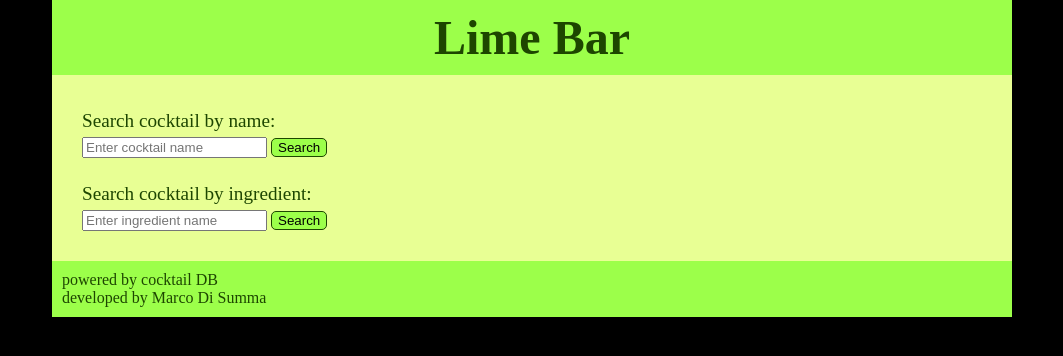
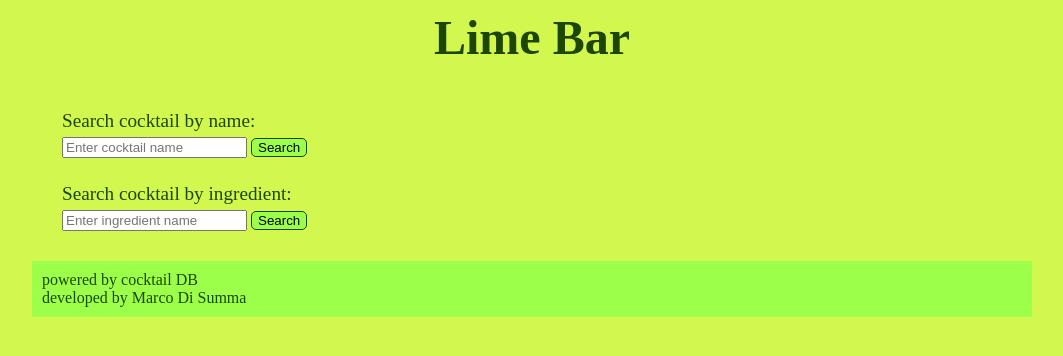
Before and after one commit to mdisumma/cocktail-API, a website: page _site/index.html in a window 1280 px wide. Shown: the whole page, without its empty margins (108-1171 px from the left). Drawn offline with nearby package versions, Linux system fonts and the light colour scheme; no server answers.

Commit message:
grid implementation

```diff
--- a/_site/css/style.css
+++ b/_site/css/style.css
@@ -1,6 +1,3 @@
-header {
-  background-color: #9cff4a;
-}
 header h1 {
   font-size: 3em;
   padding: 10px;
@@ -39,22 +36,28 @@ div#byName ul {
   list-style: none;
 }
 
-section.cocktailGallery {
+section.cocktailGallery > * {
   display: grid;
   justify-content: center;
   grid-gap: 10px;
 }
-section.cocktailGallery div #cocktailSelection {
+section.cocktailGallery > * div #cocktailSelection {
   margin: 0 auto;
   width: 320px;
 }
-section.cocktailGallery div #cocktailSelection figcaption {
+section.cocktailGallery > * div #cocktailSelection figcaption {
   text-align: center;
 }
-section.cocktailGallery div #cocktailSelection figcaption img {
+section.cocktailGallery > * div #cocktailSelection figcaption img {
   width: 320;
 }
 
+@media (min-width: 460px) {
+  section.cocktailGallery > * {
+    display: flex;
+    flex-wrap: wrap;
+  }
+}
 footer {
   padding: 10px;
   background-color: #9cff4a;
@@ -63,15 +66,11 @@ footer p {
   margin: 0;
 }
 
-html {
-  background-color: black;
-}
-
 body {
-  background-color: #e8ff94;
+  background-color: #d2f74f;
   color: #1d4600;
   min-width: 320px;
-  max-width: 960px;
+  max-width: 1000px;
   margin: 0 auto;
 }
 
--- a/_site/sass/header.scss
+++ b/_site/sass/header.scss
@@ -1,8 +1,7 @@
 header {
-    background-color: rgb(156, 255, 74);
      h1 {
          font-size:3em;
          padding:10px;
          text-align: center;
      }
- }
+}
--- a/_site/sass/main.scss
+++ b/_site/sass/main.scss
@@ -5,14 +5,15 @@
 @import 'footer';
 
 //global
-html {
-    background-color: black;
-}
+$phone: 460px;
+$desktop: 960px;
+$background:rgb(210, 247, 79);
+$text: rgb(29, 70, 0);
 body {
-    background-color: rgb(232, 255, 148);
-    color:rgb(29, 70, 0);
+    background-color:$background;
+    color:$text;
     min-width: 320px;
-    max-width: 960px;
+    max-width: 1000px;
     margin:0 auto ;
 
 }
```
Also changed, not shown: _site/sass/gallery.scss (+8 -2 lines), 1 other file.
